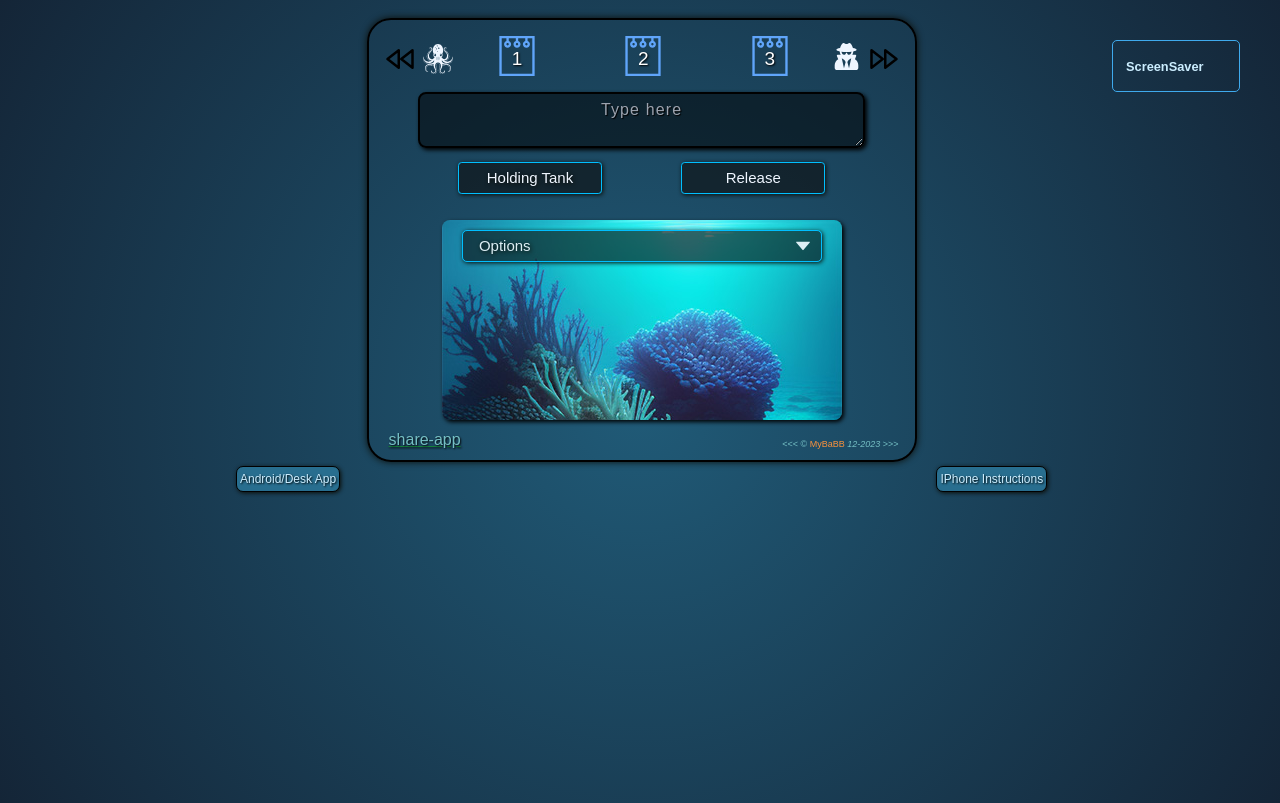
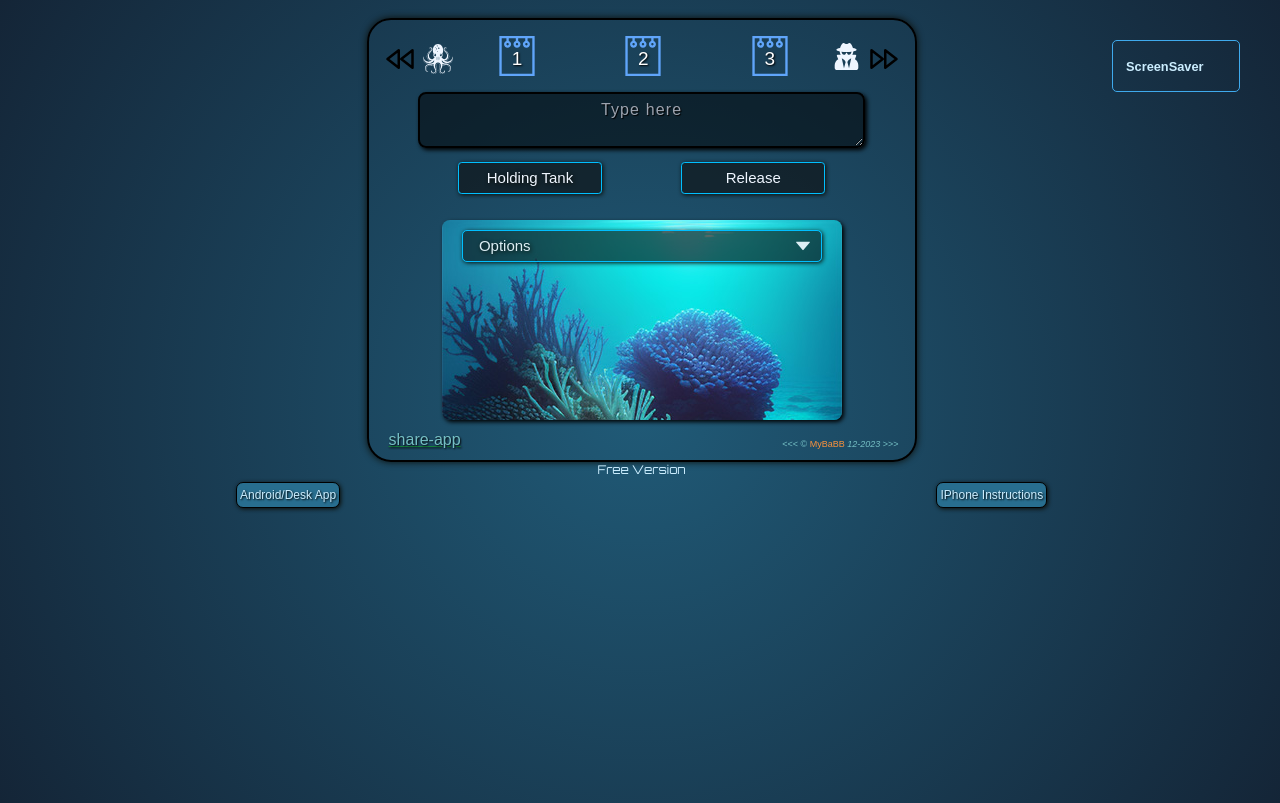
Before and after one commit to MyBaBB/MyBABB-Remember, a React (Vite) app: page / in a window 1280 px wide. Built offline with nearby package versions, Linux system fonts and the light colour scheme; some icons are missing.

Commit message:
added free version to the bottom

```diff
--- a/src/TodoFolder/WholeTodo.jsx
+++ b/src/TodoFolder/WholeTodo.jsx
@@ -316,7 +316,9 @@ export default function WholeTodo() {
           </div>
           <Copyright />
         </div>
-
+            <span className="relative flex font-Orbitron-Regular w-fit  text-xs m-auto">
+              Free Version
+            </span>
         <div className=" mb-[-1rem] mt-[1rem]">
           <WebApp />
         </div>
--- a/src/TodoFolder/WholeTodo2.jsx
+++ b/src/TodoFolder/WholeTodo2.jsx
@@ -319,7 +319,9 @@ export default function WholeTodo2() {
           </div>
           <Copyright />
         </div>
-
+        <span className="relative flex font-Orbitron-Regular w-fit  text-xs m-auto">
+              Free Version
+            </span>
         <div className=" mb-[-1rem] mt-[1rem]">
           <WebApp />
         </div>
--- a/src/TodoFolder/WholeTodo3.jsx
+++ b/src/TodoFolder/WholeTodo3.jsx
@@ -317,7 +317,9 @@ export default function WholeTodo3() {
           </div>
           <Copyright />
         </div>
-
+        <span className="relative flex font-Orbitron-Regular w-fit  text-xs m-auto">
+              Free Version
+            </span>
         <div className=" mb-[-1rem] mt-[1rem]">
           <WebApp />
         </div>
```
